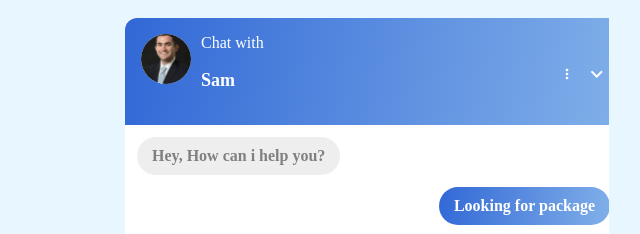
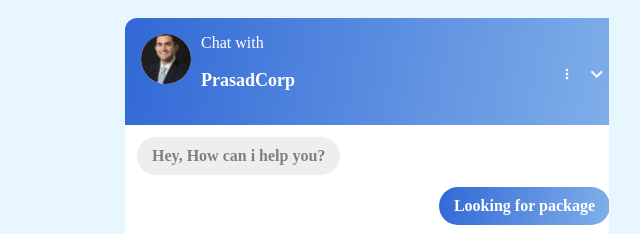
Before and after one commit to PrasadCorp/JenkinsTest, a plain HTML site: page index.html in a window 1280 px wide. Shown: the part 140-374 px from the top of the page, 543-1183 px from the left. Drawn offline with Linux system fonts and the light colour scheme.

Commit message:
Update index.html

```diff
--- a/index.html
+++ b/index.html
@@ -171,7 +171,7 @@
             />
             <span style="grid-area: username; font-size: 16px; color: white">Chat with</span>
             <p>
-              Sam
+              PrasadCorp
             </p>
           </div>
           <div>
```
